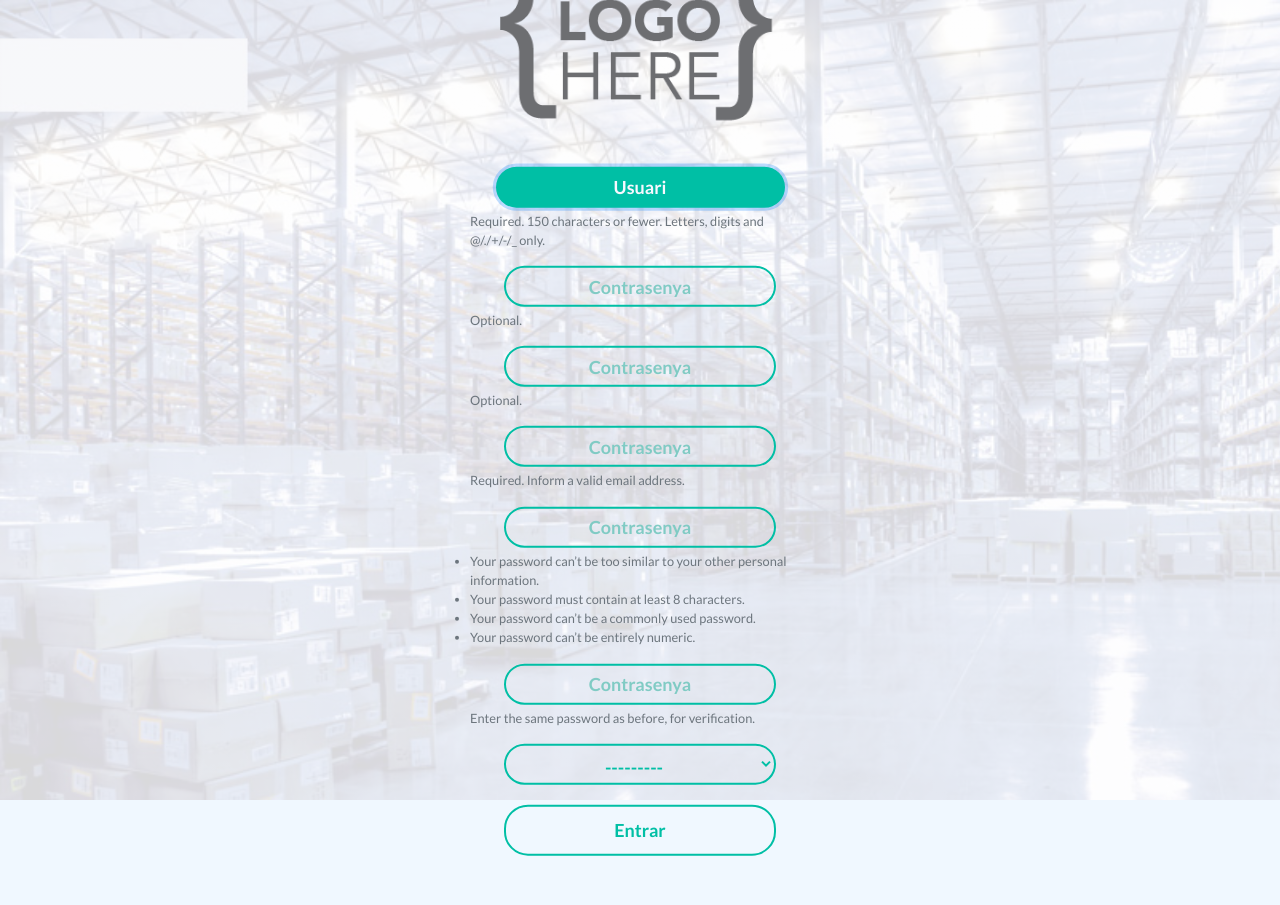
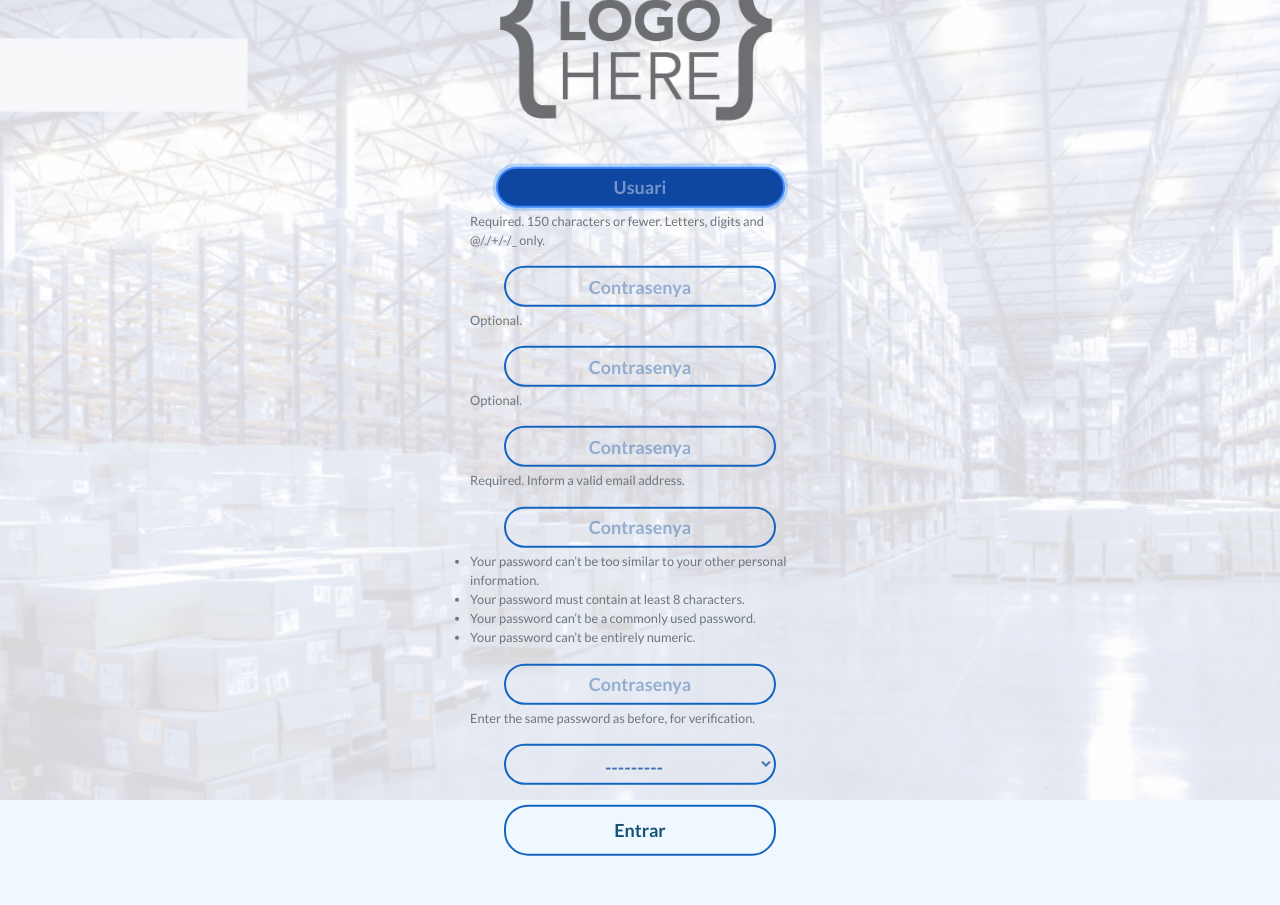
Before and after one commit to teamoutofbounds/joint-project, a Django app: template users/templates/users/login.html in a window 1280 px wide. Run offline with Django 3.2, Linux system fonts and the light colour scheme; the template is opened without the code that fills it: values that come from a table or form of the project are taken from there, others are empty; some libraries are stand-ins or nearby versions.

Commit message:
Dev: Styling login (colors).

```diff
--- a/assets/css/login.css
+++ b/assets/css/login.css
@@ -35,11 +35,12 @@ img {
     display: block;
     margin: auto;
     text-align: center;
-    border: 2px solid #00BFA5;
+    border: 2px solid #1565C0;
     padding: 10px 40px;
     width: 80%;
     outline: none;
-    color: #00BFA5;
+    /*color: #00BFA5;*/
+    color: #3f72af;
     font-weight: 700;
     font-size: 18px;
     border-radius: 24px;
@@ -47,24 +48,29 @@ img {
 }
 
 .form-control:focus {
-    /*background: #1DE9B6;*/
-    background: #00BFA5;
+    background: #0D47A1;
     display: block;
     margin: auto;
     text-align: center;
-    border: 2px solid #00BFA5;
+    border: 2px solid #448AFF;
     padding: 10px 40px;
     width: 85%;
     outline: none;
-    color: white;
+    color: #f9f7f7;
     font-weight: 700;
     font-size: 18px;
     border-radius: 24px;
     transition: .25s;
 }
 
+.form-control::placeholder {
+    color: #3f72af;
+    opacity: 0.5;
+}
+
 .form-control:focus::placeholder {
-    color: ghostwhite;
+    color: #dbe2ef;
+    opacity: 0.5;
 }
 
 .submit-btn {
@@ -72,11 +78,11 @@ img {
     display: block;
     margin: 20px auto;
     text-align: center;
-    border: 2px solid #00BFA5;
+    border: 2px solid #1565C0;
     padding: 10px 40px;
     width: 80%;
     outline: none;
-    color: #00BFA5;
+    color: #145374;
     font-size: 18px;
     font-weight: 700;
     border-radius: 24px;
@@ -85,11 +91,11 @@ img {
 }
 
 .submit-btn:hover {
-    background: #00BFA5;
+    background: #0D47A1;
     display: block;
     margin: 20px auto;
     text-align: center;
-    border: 2px solid #00BFA5;
+    border: 2px solid #448AFF;
     padding: 10px 40px;
     width: 90%;
     outline: none;
@@ -103,10 +109,6 @@ img {
     text-align: center;
     font-weight: 600;
     font-size: 14px;
-}
-
-.form-control::placeholder {
-    color: #80CBC4;
 }
 
 
```
